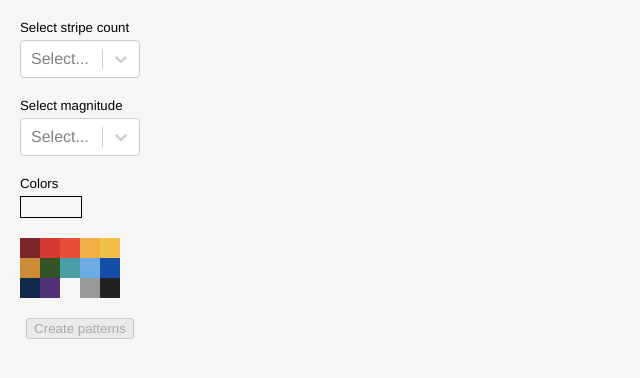
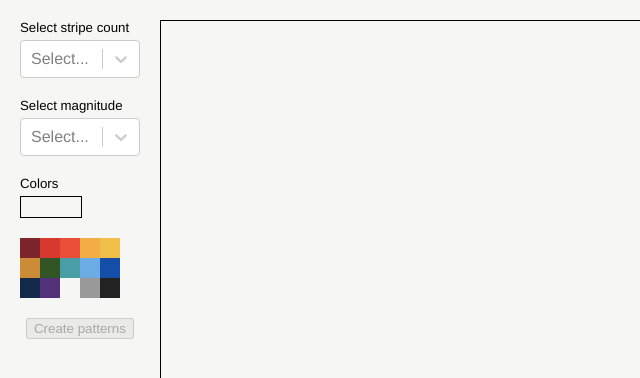
Before and after one commit to affordances/stripes, a React (Create React App) app: page / in a window 1280 px wide. Shown: the top 378 px of the page, without its empty margins (0-640 px from the left). Built offline with nearby package versions, Linux system fonts and the light colour scheme; the HTML template or start-up script is replaced by a standard one.

Commit message:
add more patterns, add flex wrap and scroll to pattern container

```diff
--- a/src/App.js
+++ b/src/App.js
@@ -75,13 +75,19 @@ const PickedColors = styled.div`
 
 const StripesContainer = styled.div`
   display: flex;
-  flex-direction: column;
+  flex-direction: row;
+  flex-wrap: wrap;
+  height: 550px;
+  width: 1100px;
+  border: 1px solid black;
+  overflow-y: auto;
+  padding: 20px;
 `;
 
 const PatternContainer = styled.div`
   display: flex;
   flex-direction: column;
-  margin-bottom: 20px;
+  margin: 0 20px 20px 0;
 `;
 
 const PatternLabel = styled.h6`
@@ -152,13 +158,13 @@ const displayPattern = pattern => {
   );
 };
 
-const splitter = arr => {
-  return arr.map(arr2 =>
-    arr2.split("").map(letter => lettersToNumbers[letter])
-  );
-};
+// const splitter = arr => {
+//   return arr.map(arr2 =>
+//     arr2.split("").map(letter => lettersToNumbers[letter])
+//   );
+// };
 
-// console.log(splitter());
+// splitter([]);
 
 const App = () => {
   const [stripeCount, setStripeCount] = useState(null);
--- a/src/config.js
+++ b/src/config.js
@@ -107,111 +107,107 @@ export const colorSequences = {
       [3, 0, 1, 0, 2],
       [3, 0, 2, 0, 1]
     ]
+  },
+  6: {
+    2: [
+      [1, 0, 1, 2, 0, 2],
+      [1, 0, 2, 1, 0, 2],
+      [2, 0, 1, 2, 0, 1],
+      [2, 0, 2, 1, 0, 1],
+      [1, 2, 1, 2, 1, 2],
+      [2, 1, 2, 1, 2, 1]
+    ],
+    3: [
+      [1, 0, 2, 3, 0, 1],
+      [1, 0, 3, 2, 0, 1],
+      [2, 0, 1, 3, 0, 2],
+      [2, 0, 3, 1, 0, 2],
+      [3, 0, 1, 2, 0, 3],
+      [3, 0, 2, 1, 0, 3],
+      [1, 2, 3, 1, 2, 3],
+      [1, 3, 2, 1, 3, 2],
+      [2, 1, 3, 2, 1, 3],
+      [2, 3, 1, 2, 3, 1],
+      [3, 1, 2, 3, 1, 2],
+      [3, 2, 1, 3, 2, 1]
+    ]
+  },
+  7: {
+    1: [[1, 0, 1, 0, 1, 0, 1]],
+    2: [
+      [1, 0, 2, 0, 2, 0, 1],
+      [2, 0, 1, 0, 1, 0, 2],
+      [1, 0, 1, 2, 1, 0, 1],
+      [1, 0, 2, 1, 2, 0, 1],
+      [2, 0, 1, 2, 1, 0, 2],
+      [2, 0, 2, 1, 2, 0, 2],
+      [1, 2, 0, 1, 0, 2, 1],
+      [1, 2, 0, 2, 0, 2, 1],
+      [2, 1, 0, 1, 0, 1, 2],
+      [2, 1, 0, 2, 0, 1, 2],
+      [1, 2, 1, 0, 1, 2, 1],
+      [2, 1, 2, 0, 2, 1, 2],
+      [1, 2, 1, 2, 1, 2, 1],
+      [2, 1, 2, 1, 2, 1, 2],
+      [1, 0, 2, 0, 1, 0, 2],
+      [2, 0, 1, 0, 2, 0, 1]
+    ],
+    3: [
+      [1, 0, 2, 3, 2, 0, 1],
+      [1, 0, 3, 2, 3, 0, 1],
+      [2, 0, 1, 3, 1, 0, 2],
+      [2, 0, 3, 1, 3, 0, 2],
+      [3, 0, 1, 2, 1, 0, 3],
+      [3, 0, 2, 1, 2, 0, 3],
+      [1, 2, 0, 3, 0, 2, 1],
+      [1, 3, 0, 2, 0, 3, 1],
+      [2, 1, 0, 3, 0, 1, 2],
+      [2, 3, 0, 1, 0, 3, 2],
+      [3, 1, 0, 2, 0, 1, 3],
+      [3, 2, 0, 1, 0, 2, 3],
+      [1, 2, 3, 0, 3, 2, 1],
+      [1, 3, 2, 0, 2, 3, 1],
+      [2, 1, 3, 0, 3, 1, 2],
+      [2, 3, 1, 0, 1, 3, 2],
+      [3, 1, 2, 0, 2, 1, 3],
+      [3, 2, 1, 0, 1, 2, 3],
+      [1, 2, 1, 3, 1, 2, 1],
+      [1, 3, 1, 2, 1, 3, 1],
+      [2, 1, 2, 3, 2, 1, 2],
+      [2, 3, 2, 1, 2, 3, 2],
+      [3, 1, 3, 2, 3, 1, 3],
+      [3, 2, 3, 1, 3, 2, 3],
+      [1, 2, 3, 1, 3, 2, 1],
+      [1, 2, 3, 2, 3, 2, 1],
+      [1, 3, 2, 1, 2, 3, 1],
+      [1, 3, 2, 3, 2, 3, 1],
+      [2, 1, 3, 1, 3, 1, 2],
+      [2, 1, 3, 2, 3, 1, 2],
+      [2, 3, 1, 2, 1, 3, 2],
+      [2, 3, 1, 3, 1, 3, 2],
+      [3, 1, 2, 1, 2, 1, 3],
+      [3, 1, 2, 3, 2, 1, 3],
+      [3, 2, 1, 2, 1, 2, 3],
+      [3, 2, 1, 3, 1, 2, 3]
+    ]
+  },
+  8: {
+    2: [
+      [1, 2, 0, 1, 2, 0, 1, 2],
+      [2, 1, 0, 2, 1, 0, 2, 1],
+      [1, 2, 1, 2, 1, 2, 1, 2],
+      [2, 1, 2, 1, 2, 1, 2, 1]
+    ],
+    3: [
+      [1, 0, 2, 3, 2, 3, 0, 1],
+      [1, 0, 3, 2, 3, 2, 0, 1],
+      [2, 0, 1, 3, 1, 3, 0, 2],
+      [2, 0, 3, 1, 3, 1, 0, 2],
+      [3, 0, 1, 2, 1, 2, 0, 3],
+      [3, 0, 2, 1, 2, 1, 0, 3]
+    ]
   }
 };
-
-// SIX STRIPES
-// COLORS	2	AXABXB
-// 			AXBAXB
-// 			BXABXA
-// 			BXBAXA
-
-// 			ABABAB
-// 			BABABA
-
-// 		3	AXBCXA
-// 			AXCBXA
-// 			BXACXB
-// 			BXCAXB
-// 			CXABXC
-// 			CXBAXC
-
-// 			ABCABC
-// 			ACBACB
-// 			BACBAC
-// 			BCABCA
-// 			CABCAB
-// 			CBACBA
-
-// SEVEN STRIPES
-// COLORS	1	AXAXAXA
-
-// 		2	AXBXBXA
-// 			BXAXAXB
-
-// 			AXABAXA
-// 			AXBABXA
-// 			BXABAXB
-// 			BXBABXB
-
-// 			ABXAXBA
-// 			ABXBXBA
-// 			BAXAXAB
-// 			BAXBXAB
-
-// 			ABAXABA
-// 			BABXBAB
-
-// 			ABABABA
-// 			BABABAB
-
-// 		2	AXBXAXB
-// 			BXAXBXA
-
-// 		3	AXBCBXA
-// 			AXCBCXA
-// 			BXACAXB
-// 			BXCACXB
-// 			CXABAXC
-// 			CXBABXC
-
-// 			ABXCXBA
-// 			ACXBXCA
-// 			BAXCXAB
-// 			BCXAXCB
-// 			CAXBXAC
-// 			CBXAXBC
-
-// 			ABCXCBA
-// 			ACBXBCA
-// 			BACXCAB
-// 			BCAXACB
-// 			CABXBAC
-// 			CBAXABC
-
-// 			ABACABA
-// 			ACABACA
-// 			BABCBAB
-// 			BCBABCB
-// 			CACBCAC
-// 			CBCACBC
-
-// 			ABCACBA
-// 			ABCBCBA
-// 			ACBABCA
-// 			ACBCBCA
-// 			BACACAB
-// 			BACBCAB
-// 			BCABACB
-// 			BCACACB
-// 			CABABAC
-// 			CABCBAC
-// 			CBABABC
-// 			CBACABC
-
-// EIGHT STRIPES
-// COLORS	2	ABXABXAB
-// 			BAXBAXBA
-
-// 			ABABABAB
-// 			BABABABA
-
-// 		3	AXBCBCXA
-// 			AXCBCBXA
-// 			BXACACXB
-// 			BXCACAXB
-// 			CXABABXC
-// 			CXBABAXC
 
 // NINE STRIPES
 // COLORS	1	AXAXAXAXA
```
